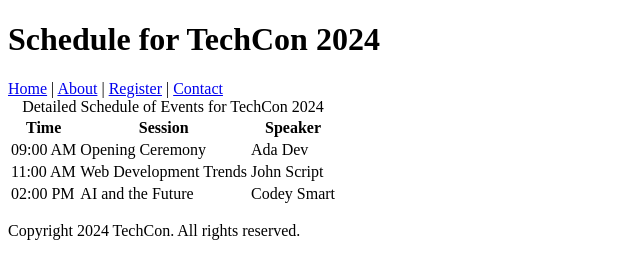
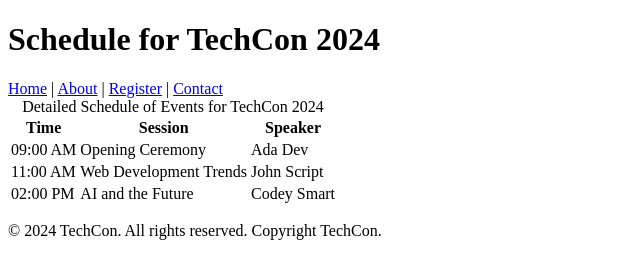
Before and after one commit to Princesse19/alx_fe_javascript, a plain HTML site: page techcon_website/schedule.html in a window 1280 px wide. Shown: the whole page, without its empty margins (0-640 px from the left). Drawn offline with Linux system fonts and the light colour scheme.

Commit message:
Add schedule.html with full table and footer using &copy; and Copyright

```diff
--- a/techcon_website/schedule.html
+++ b/techcon_website/schedule.html
@@ -1,7 +1,7 @@
 <!DOCTYPE html>
 <html lang="en">
 <head>
-  <meta charset="UTF-8">
+  <meta charset="UTF-8" />
   <title>Schedule for TechCon 2024</title>
 </head>
 <body>
@@ -47,7 +47,7 @@
   </main>
 
   <footer>
-    <p>Copyright 2024 TechCon. All rights reserved.</p>
+    <p>&copy; 2024 TechCon. All rights reserved. Copyright TechCon.</p>
   </footer>
 
 </body>
```
